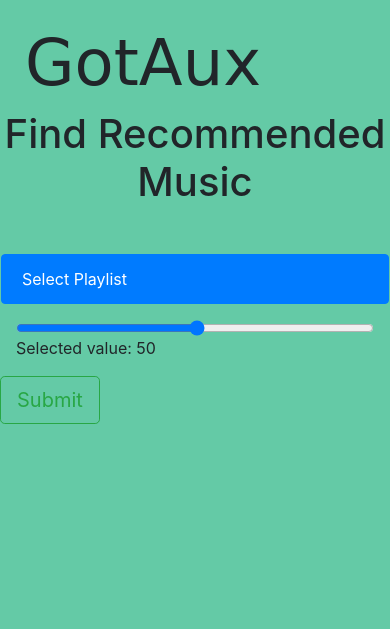
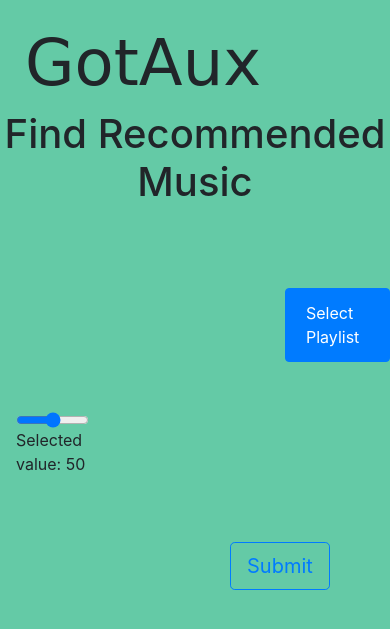
Before and after one commit to coleaskey32/ML-Final, a Flask app: template templates/profile.html in a window 390 px wide. Shown: the top 629 px of the page. Run offline with Flask 3, Linux system fonts and the light colour scheme; the template is opened without the code that fills it, so the values that code supplies are empty; some web fonts are replaced.

Commit message:
Update profile.html

```diff
--- a/templates/profile.html
+++ b/templates/profile.html
@@ -17,34 +17,41 @@
 
         <div class="row justify-content-center pt-4">
 
-            <div class="list-group col-sm-6 p-3">
+            <div class="list-group col-sm-6 playlistPadding">
 
                 <button type="button" class="list-group-item list-group-item-action active">
                     Select Playlist
                 </button>
 
                 {% for playlist in playlists['items'] %}
-                <button type="button" class="list-group-item list-group-item-action">{{playlist['name']}}</button>
+                <!-- Add an onclick event to each playlist button -->
+                <button type="button" class="list-group-item list-group-item-action" onclick="selectPlaylist(this.innerText)">{{ playlist['name'] }}</button>
                 {% endfor %}
-
             </div>
 
-            <div class="col-sm-6">
-                <form>
+            <div class="col-sm-6 amountPadding">
+                <form action="/results" method="post" id="myForm">
+
                     <div class="form-group px-3">
-
-                      <input type="range" class="form-control-range" id="rangeSlider" min="25" max="100" step="1">
-
+                        <input type="range" class="form-control-range vertical-slider" id="rangeSlider" name="slider" min="1" max="100" step="1">
                         <p>Selected value: <span id="selectedValue">50</span></p>
                     </div>
+
+                    <!-- Add a hidden input field to store the playlist selection -->
+                    <input type="hidden" id="playlistSelection" name="playlistSelection" value="none">
+
+                    <button type="submit" class="btn btn-outline-primary btn-lg custom-button">Submit</button>
                 </form>
             </div>
 
         </div>
 
-        <button type="button" class="btn btn-outline-success btn-lg">Submit</button>
+        <script>
+            function selectPlaylist(playlistName) {
+                var sanitizedPlaylistName = playlistName.replace("'", "\\'");
+                document.getElementById("playlistSelection").value = sanitizedPlaylistName;
+            }
 
-        <script>
             document.addEventListener('DOMContentLoaded', function() {
                 var rangeSlider = document.getElementById("rangeSlider");
                 var selectedValue = document.getElementById("selectedValue");
@@ -60,6 +67,18 @@
 </html>
 
 <style>
+    .custom-button {
+        margin-top: 50px;
+        margin-left: 230px;
+    }
+    .amountPadding {
+        padding-top: 50px;
+        padding-right: 300px;
+    }
+    .playlistPadding {
+        padding-top: 50px;
+        padding-left: 300px;
+    }
     .custom-h1 {
         font-size: 4rem; /* Adjust this value to increase/decrease font size */
         padding-left: 25px;
```
Also changed, not shown: other parts of templates/profile.html (+28 -0 lines). Lines whose indentation alone changed are shown as unchanged.
